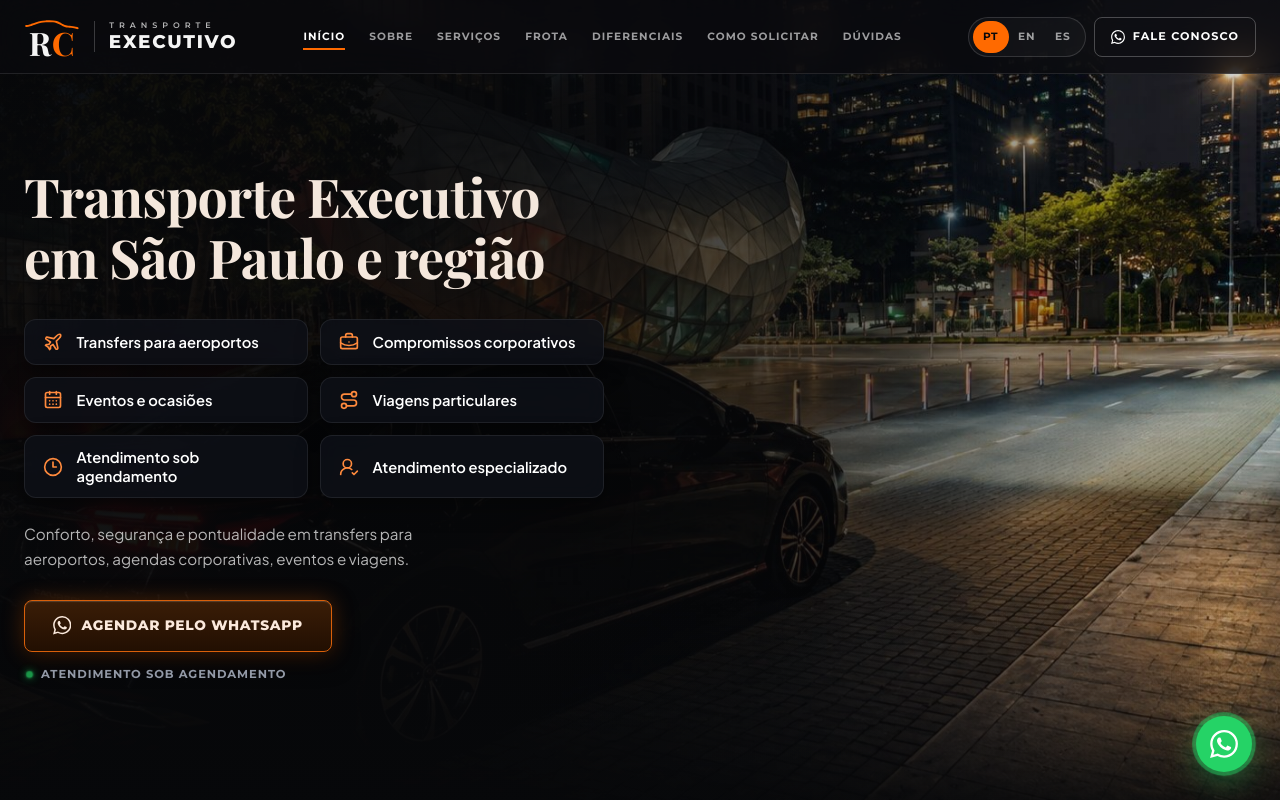
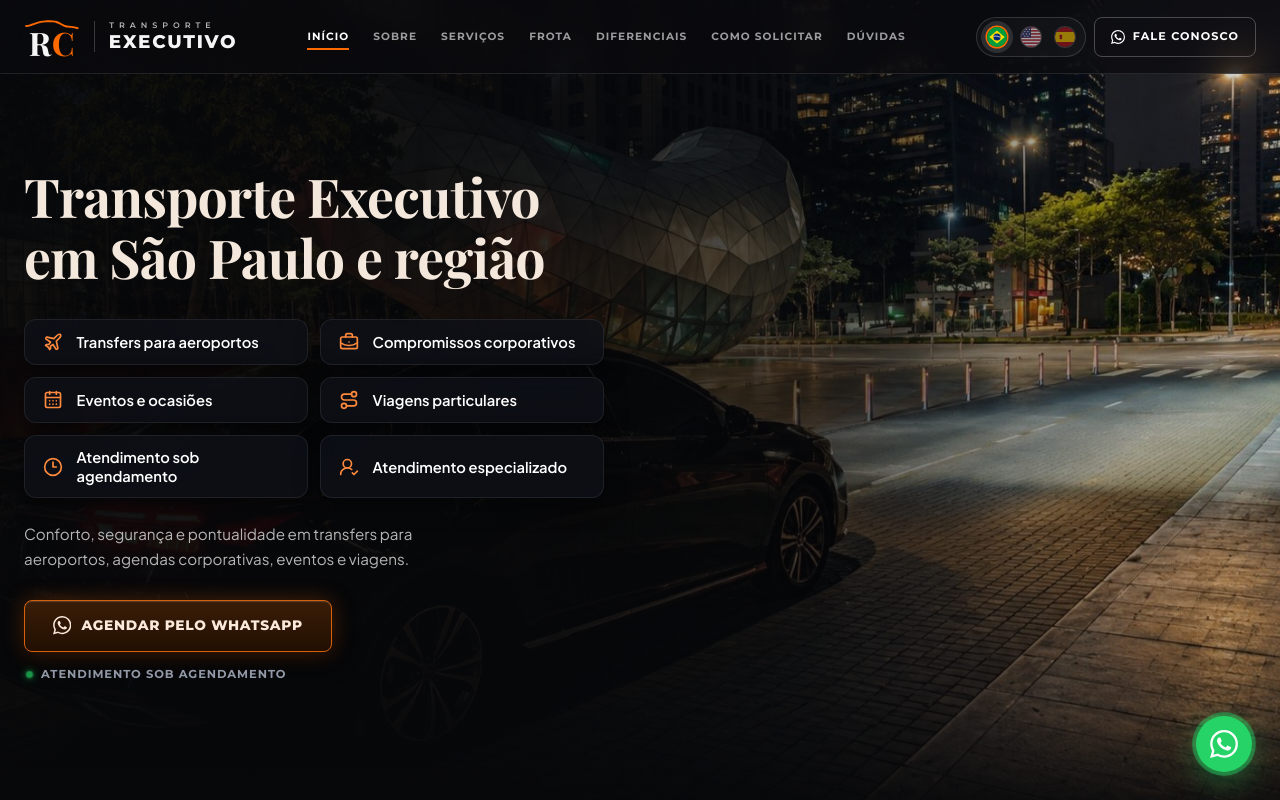
Before and after one commit to pedropcorsini/landing-page-rc-motorista, a React (Vite) app: page / in a window 1280 px wide. Shown: the top 800 px of the page. Built offline with nearby package versions, Linux system fonts and the light colour scheme; a web font is replaced by a local one.

Commit message:
feat: bandeiras no seletor de idioma

```diff
--- a/src/components/Header.tsx
+++ b/src/components/Header.tsx
@@ -118,7 +118,7 @@ export function Header() {
           </nav>
 
           <div className="flex flex-none items-center gap-1.5 sm:gap-2">
-            <LanguageSwitcher className="hidden sm:inline-flex" />
+            <LanguageSwitcher compact className="hidden sm:inline-flex" />
             <a
               href={whatsappHref}
               target="_blank"
--- a/src/components/LanguageSwitcher.tsx
+++ b/src/components/LanguageSwitcher.tsx
@@ -1,5 +1,39 @@
+import type { ReactNode } from 'react';
 import { locales, useLanguage } from '../i18n/LanguageProvider';
 import type { Locale } from '../i18n/types';
+
+// Bandeiras simplificadas em SVG (emoji de bandeira não aparece no Windows).
+const flags: Record<Locale, ReactNode> = {
+  pt: (
+    <>
+      <rect width="26" height="26" fill="#009B3A" />
+      <path d="M13 4.5 23 13 13 21.5 3 13Z" fill="#FEDF00" />
+      <circle cx="13" cy="13" r="4.6" fill="#002776" />
+      <path d="M8.6 12.1c2.9-.6 6-.2 8.7 1.2" stroke="#fff" strokeWidth="0.9" fill="none" />
+    </>
+  ),
+  en: (
+    <>
+      <rect width="26" height="26" fill="#fff" />
+      {[0, 4, 8, 12, 16, 20, 24].map((y) => (
+        <rect key={y} y={y} width="26" height="2" fill="#B22234" />
+      ))}
+      <rect width="13" height="14" fill="#3C3B6E" />
+      {[
+        [3, 3], [7, 3], [11, 3], [5, 6], [9, 6], [3, 9], [7, 9], [11, 9], [5, 12], [9, 12],
+      ].map(([cx, cy]) => (
+        <circle key={`${cx}-${cy}`} cx={cx} cy={cy} r="0.8" fill="#fff" />
+      ))}
+    </>
+  ),
+  es: (
+    <>
+      <rect width="26" height="26" fill="#AA151B" />
+      <rect y="6.5" width="26" height="13" fill="#F1BF00" />
+      <rect x="6" y="10" width="3.2" height="6" rx="0.6" fill="#AA151B" />
+    </>
+  ),
+};
 
 const languages: Record<Locale, { short: string; name: string; lang: string }> = {
   pt: { short: 'PT', name: 'Português', lang: 'pt-BR' },
@@ -9,16 +43,18 @@ const languages: Record<Locale, { short: string; name: string; lang: string }> =
 
 type LanguageSwitcherProps = {
   className?: string;
+  /** Só as bandeiras, sem a sigla (usado no header, onde o espaço é curto). */
+  compact?: boolean;
 };
 
-export function LanguageSwitcher({ className = '' }: LanguageSwitcherProps) {
+export function LanguageSwitcher({ className = '', compact = false }: LanguageSwitcherProps) {
   const { locale, setLocale, t } = useLanguage();
 
   return (
     <div
       role="group"
       aria-label={t.ui.language}
-      className={`inline-flex h-10 items-center rounded-full border border-white/[0.14] bg-white/[0.03] p-1 ${className}`}
+      className={`inline-flex h-10 items-center gap-0.5 rounded-full border border-white/[0.14] bg-white/[0.03] p-1 ${className}`}
     >
       {locales.map((code) => {
         const active = code === locale;
@@ -31,12 +67,24 @@ export function LanguageSwitcher({ className = '' }: LanguageSwitcherProps) {
             title={name}
             aria-pressed={active}
             onClick={() => setLocale(code)}
-            className={`h-8 min-w-[2.25rem] rounded-full px-2 font-heading text-[0.66rem] font-bold tracking-[0.08em] transition-colors duration-200 ${
-              active ? 'bg-brand text-ink' : 'text-white/60 hover:text-white'
-            }`}
+            className={`group/flag inline-flex h-8 items-center gap-1.5 rounded-full font-heading text-[0.66rem] font-bold tracking-[0.08em] transition-colors duration-200 ${
+              compact ? 'w-8 justify-center' : 'pl-1.5 pr-2.5'
+            } ${active ? 'bg-white/[0.12] text-white' : 'text-white/55 hover:bg-white/[0.06] hover:text-white'}`}
           >
-            {short}
-            <span className="sr-only"> {name}</span>
+            <span
+              aria-hidden="true"
+              className={`block h-5 w-5 flex-none overflow-hidden rounded-full transition-[opacity,box-shadow] duration-200 ${
+                active
+                  ? 'opacity-100 shadow-[0_0_0_1.5px_#ff6a00]'
+                  : 'opacity-60 shadow-[0_0_0_1px_rgba(255,255,255,0.25)] group-hover/flag:opacity-100'
+              }`}
+            >
+              <svg viewBox="0 0 26 26" className="block h-full w-full">
+                {flags[code]}
+              </svg>
+            </span>
+            {compact ? null : <span aria-hidden="true">{short}</span>}
+            <span className="sr-only">{name}</span>
           </button>
         );
       })}
```
